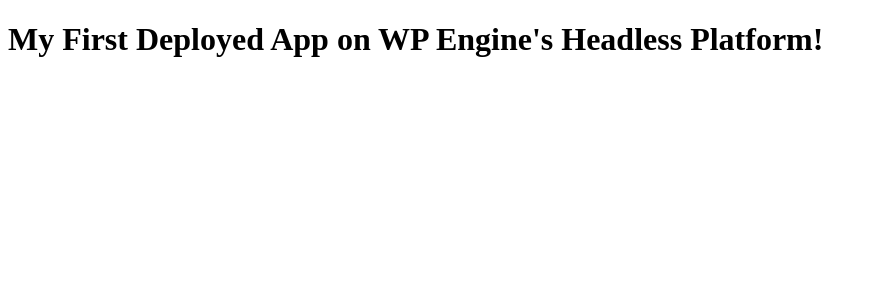
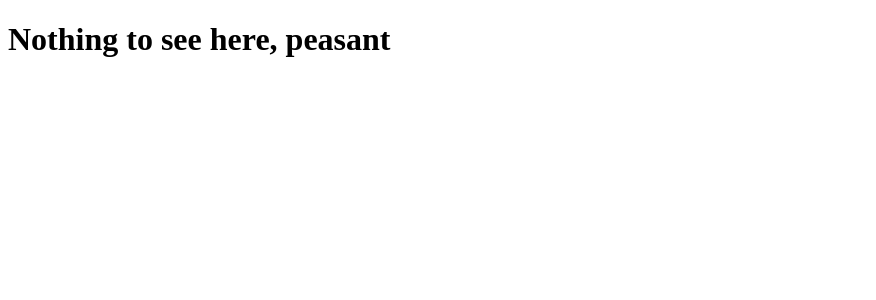
Before and after one commit to thed00de/headless-onboarding, a Next.js app: page / in a window 1280 px wide. Shown: the top 300 px of the page, without its empty margins (0-876 px from the left). Built offline with nearby package versions, Linux system fonts and the light colour scheme.

Commit message:
Peasantry

```diff
--- a/pages/index.tsx
+++ b/pages/index.tsx
@@ -1,5 +1,5 @@
 const Home = () => (
-  <h1>My First Deployed App on WP Engine's Headless Platform!</h1>
+  <h1>Nothing to see here, peasant</h1>
 );
 
 export default Home;
```
